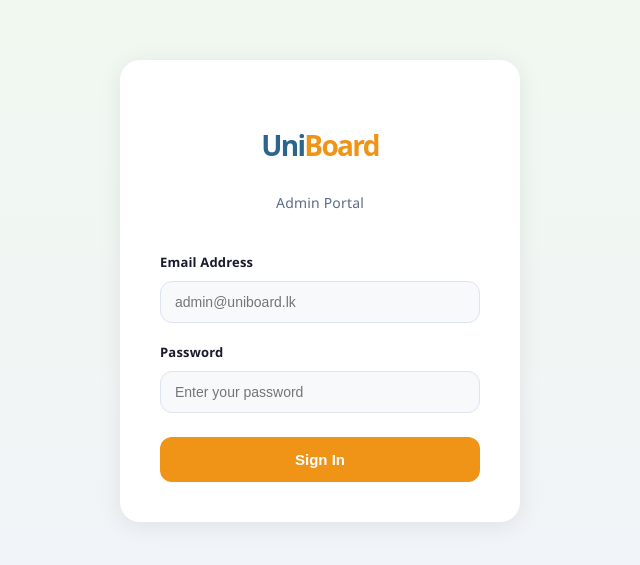
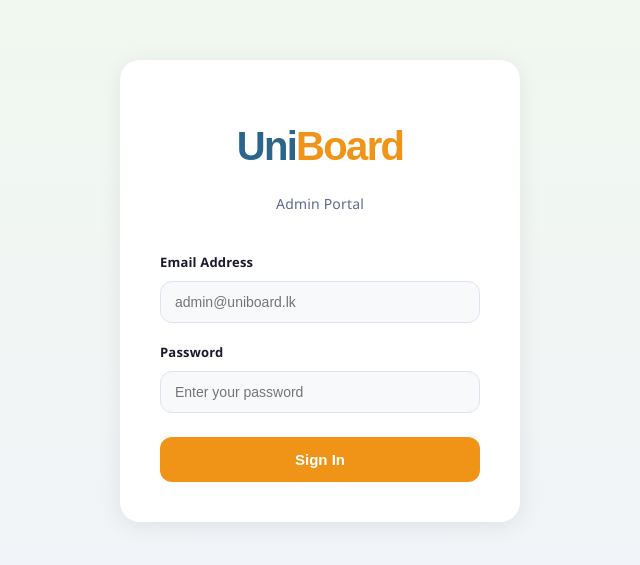
Before and after one commit to NavodPriyadarshana/UniBoard-Admin-Panel, a React (Vite) app: page /listings in a window 1280 px wide. Shown: the part 109-674 px from the top of the page, without its empty margins (320-960 px from the left). Built offline with nearby package versions, Linux system fonts and the light colour scheme; no server answers.

Commit message:
Apply Agency FB font to UniBoard brand name

```diff
--- a/src/components/sidebar.jsx
+++ b/src/components/sidebar.jsx
@@ -65,9 +65,9 @@ export default function Sidebar({ sidebarOpen, setSidebarOpen }) {
         paddingLeft: 8,
       }}>
         <div>
-          <h2 style={{ fontSize: 20, fontWeight: 700, color: '#1A1A2E', margin: 0 }}>
-            <span style={{ color: '#2B658B' }}>Uni</span>
-            <span style={{ color: '#F09418' }}>Board</span>
+          <h2 style={{ fontSize: 40, fontWeight: 700, color: '#1A1A2E', margin: 0 }}>
+            <span style={{ color: '#2B658B', fontFamily: "'Agency FB', sans-serif" }}>Uni</span>
+            <span style={{ color: '#F09418', fontFamily: "'Agency FB', sans-serif" }}>Board</span>
           </h2>
           <p style={{ fontSize: 11, color: '#5C6B8A', marginTop: 2 }}>
             Admin Dashboard
--- a/src/pages/Login.jsx
+++ b/src/pages/Login.jsx
@@ -37,9 +37,9 @@ export default function Login() {
       }}>
         {/* Logo */}
         <div style={{ textAlign: 'center', marginBottom: 32 }}>
-          <h1 style={{ fontSize: 28, fontWeight: 700 }}>
-            <span style={{ color: '#2B658B' }}>Uni</span>
-            <span style={{ color: '#F09418' }}>Board</span>
+          <h1 style={{ fontSize: 40, fontWeight: 700 }}>
+            <span style={{ color: '#2B658B', fontFamily: "'Agency FB', sans-serif" }}>Uni</span>
+            <span style={{ color: '#F09418', fontFamily: "'Agency FB', sans-serif" }}>Board</span>
           </h1>
           <p style={{ color: '#5C6B8A', fontSize: 14, marginTop: 4 }}>
             Admin Portal
```
